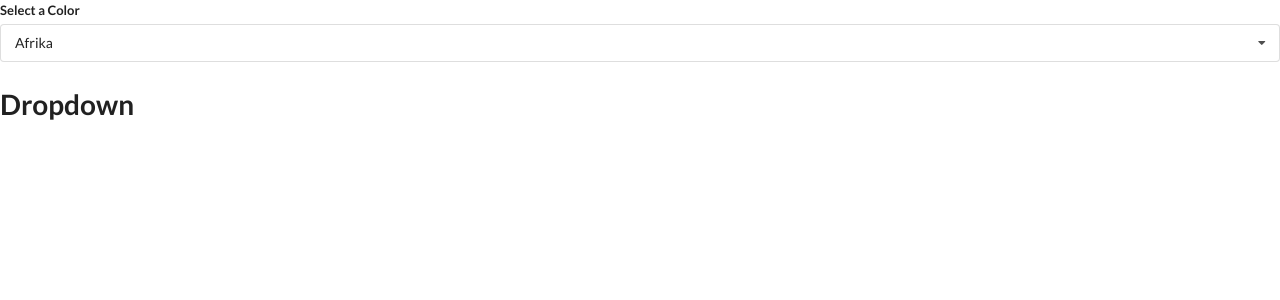
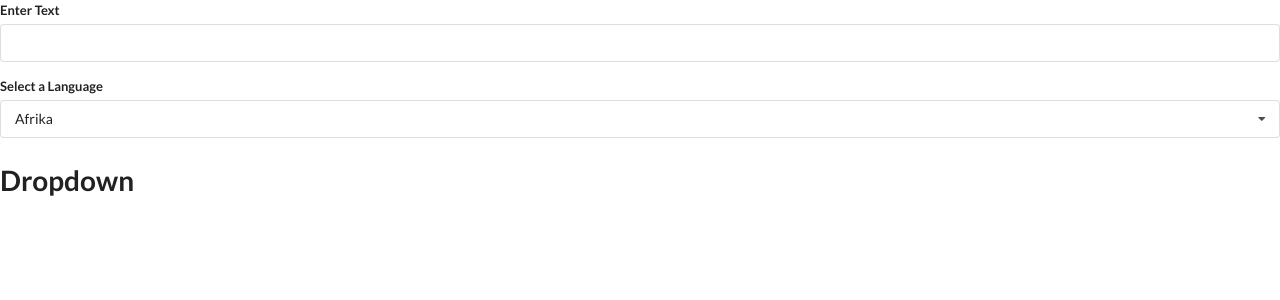
Before and after one commit to mssdef/react-twitch-app, a React (Create React App) app in the folder widgets/: page / in a window 1280 px wide. Shown: the top 300 px of the page. Built offline with nearby package versions, Linux system fonts and the light colour scheme.

Commit message:
Label for dropdown

```diff
--- a/widgets/src/components/Dropdown.js
+++ b/widgets/src/components/Dropdown.js
@@ -1,6 +1,6 @@
 import React, { useState, useEffect, useRef } from 'react';
 
-const Dropdown =  ({ options, selected, onSelectedChange }) => {
+const Dropdown =  ({ label, options, selected, onSelectedChange }) => {
   const [open, setOpen] = useState(false);
   const [ activeIndex, setActiveIndex] = useState(null);
   const ref = useRef();
@@ -30,7 +30,7 @@
 
   return <div ref={ref} className="ui form">
     <div className="field">
-      <label className="label">Select a Color</label>
+      <label className="label">{label || "Select a Color"}</label>
       <div onClick={()=>{return setOpen(!open)}}
         className={open ? "ui selection dropdown visible active" : "ui selection dropdown"}>
         <i className="dropdown icon"/>
--- a/widgets/src/components/Translate.js
+++ b/widgets/src/components/Translate.js
@@ -11,6 +11,7 @@
 
   const [open, setOpen] = useState(false);
   const [ language, setLanguage ] = useState(options[0]);
+  const [text, setText] = useState('');
 
   useEffect(()=>{
 
@@ -19,7 +20,13 @@
 
 
   return <div  className="ui form">
-    <Dropdown selected={language}
+    <div className="field">
+      <label>Enter Text</label>
+      <input value={text} onChange={(e) => setText(e.target.value)} />
+    </div>
+    <Dropdown
+      label="Select a Language"
+      selected={language}
       onSelectedChange={setLanguage}
       options={options}  />
   </div>;
```
